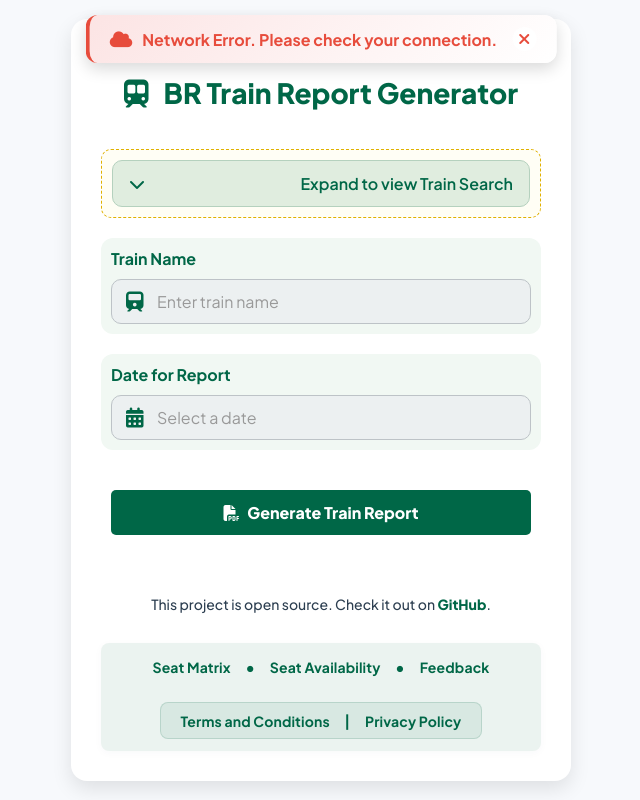
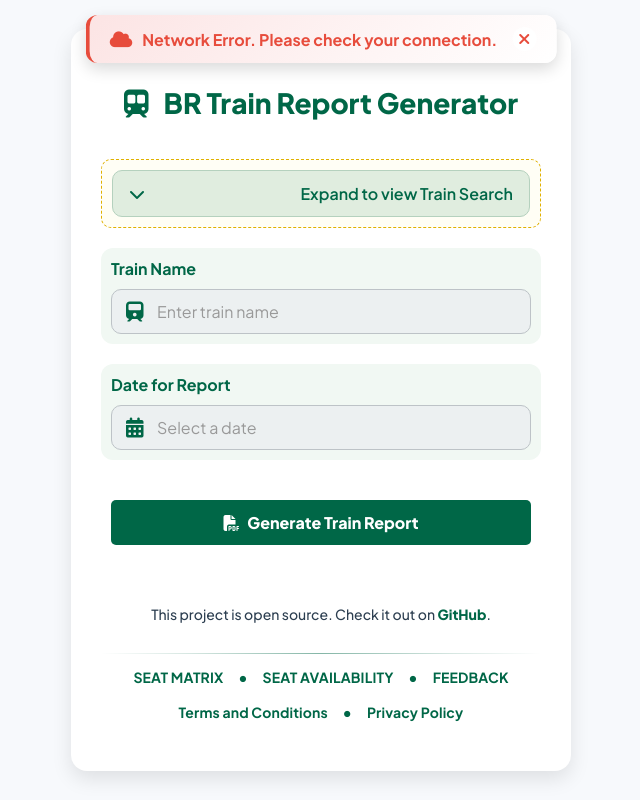
Before and after one commit to nishatrhythm/Bangladesh-Railway-Train-Report-Generator, a Flask app: template templates/index.html in a window 1280 px wide. Shown: the whole page, without its empty margins (319-959 px from the left). Run offline with Flask 3, Linux system fonts and the light colour scheme; the template is opened without the code that fills it, so the values that code supplies are empty; parts of the project's set-up code (start-up, migrations or seed data) failed here and were passed over.

Commit message:
Update footer styles and links, minor UI improvements
Added a gradient separator to the footer, adjusted legal links styling, and updated footer link text to uppercase in index.html. Improved tap highlight behavior for notifications and simplified the slow connection warning message in script.js. Also added __pycache__ to .gitignore.

```diff
--- a/static/css/styles.css
+++ b/static/css/styles.css
@@ -1068,10 +1068,25 @@ button:hover {
     letter-spacing: 0.01em;
     user-select: none;
     animation: fadeInUp 1.4s ease-in-out;
-    background: rgba(0, 103, 71, 0.08);
     border-radius: 8px;
     padding: 14px 0 12px 0;
-    box-shadow: 0 2px 8px rgba(44, 62, 80, 0.03);
+    position: relative;
+}
+
+.footer-links::before {
+    content: '';
+    position: absolute;
+    top: 0px;
+    left: 0;
+    right: 0;
+    height: 1px;
+    background: linear-gradient(to right,
+        transparent 0%,
+        rgba(0, 103, 71, 0.2) 20%,
+        rgba(0, 103, 71, 0.6) 50%,
+        rgba(0, 103, 71, 0.2) 80%,
+        transparent 100%);
+    opacity: 0.8;
 }
 
 .footer-links a {
@@ -1317,6 +1332,7 @@ button:hover {
     transition: top 0.4s ease-in-out, opacity 0.3s ease;
     border-left: 4px solid transparent;
     opacity: 0;
+    -webkit-tap-highlight-color: transparent;
 }
 
 .flyout-notification.active {
@@ -2051,12 +2067,10 @@ button:hover {
 }
 
 .legal-links {
-    background-color: rgba(0, 103, 71, 0.08);
     padding: 8px 16px;
     border-radius: 8px;
     margin-top: 8px;
     display: inline-block;
-    border: 1px solid rgba(0, 103, 71, 0.15);
 }
 
 .download-section {
--- a/static/js/script.js
+++ b/static/js/script.js
@@ -749,7 +749,7 @@ function checkConnectionSpeed() {
             const duration = performance.now() - startTime;
             if (duration > 2000) {
                 clearTimeout(slowConnectionTimeout);
-                showFlyout('Slow Internet Connection Detected.', 'warning', 7000);
+                showFlyout('Slow Internet Connection.', 'warning', 7000);
                 slowConnectionTimeout = setTimeout(checkConnectionSpeed, 30000);
             } else {
                 slowConnectionTimeout = setTimeout(checkConnectionSpeed, 15000);
--- a/templates/index.html
+++ b/templates/index.html
@@ -189,15 +189,15 @@
         </footer>
 
         <div class="footer-links">
-            <a href="https://seat.onrender.com" target="_blank">Seat Matrix</a>
+            <a href="https://seat.onrender.com" target="_blank">SEAT MATRIX</a>
             <span class="dot">•</span>
-            <a href="https://trainseat.onrender.com" target="_blank">Seat Availability</a>
+            <a href="https://trainseat.onrender.com" target="_blank">SEAT AVAILABILITY</a>
             <span class="dot">•</span>
-            <a href="https://forms.gle/NV72PC1z75sq77tg7" target="_blank">Feedback</a>
-            <br><br>
+            <a href="https://forms.gle/NV72PC1z75sq77tg7" target="_blank">FEEDBACK</a>
+            <br>
             <div class="legal-links">
                 <a href="#" onclick="openModal('termsModal', event)">Terms and Conditions</a>
-                <span class="dot">|</span>
+                <span class="dot">•</span>
                 <a href="#" onclick="openModal('privacyModal', event)">Privacy Policy</a>
             </div>
         </div>
```
Also changed, not shown: 1 other file.
